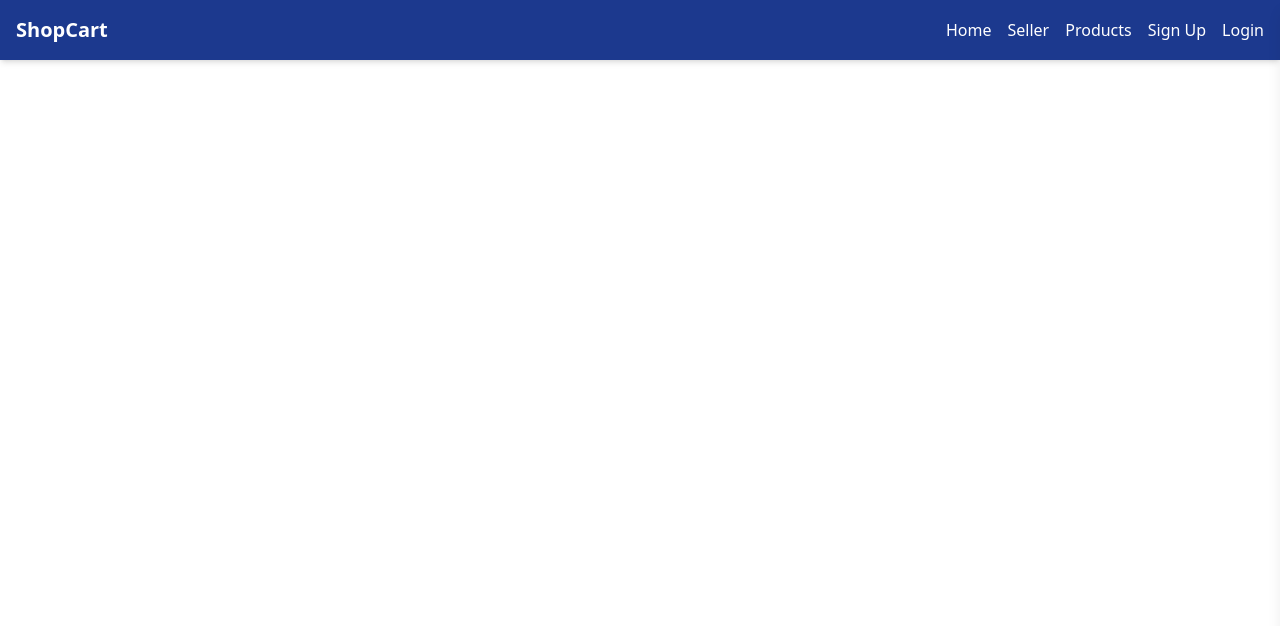
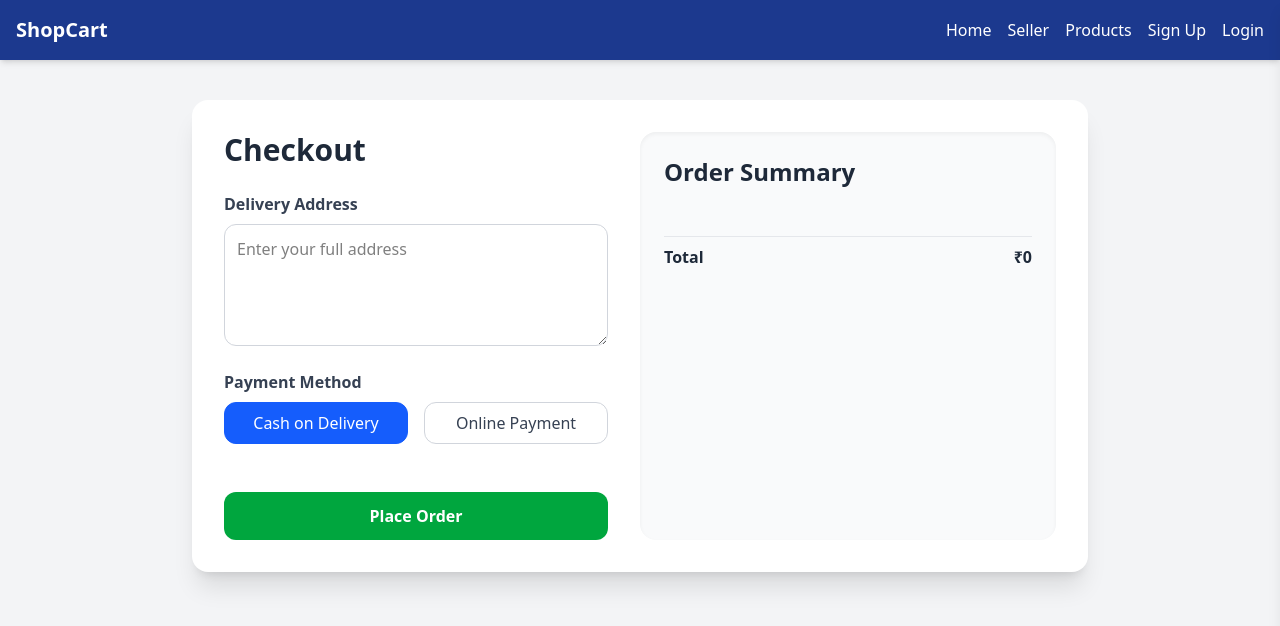
Before and after one commit to dibesh7381/frontend-shop-cart, a React (Vite) app: page /checkout in a window 1280 px wide. Shown: the top 626 px of the page. Built offline with nearby package versions, Linux system fonts and the light colour scheme.

Commit message:
components are updated

```diff
--- a/src/App.jsx
+++ b/src/App.jsx
@@ -1,46 +1,4 @@
-// import React from "react";
-// import { useState } from "react";
-// import { Routes, Route } from "react-router-dom";
-// import Navbar from "./components/Navbar.jsx";
-// import Signup from "./components/Signup.jsx";
-// import Login from "./components/Login.jsx";
-// import Profile from "./components/Profile.jsx";
-// import ProductDashboard from "./components/ProductDashboard.jsx";
-// import Home from "./components/Home.jsx";
-// import ProductListing from "./components/ProductListing.jsx";
-// import SellerRoute from "./components/SellerRoute.jsx";
 
-// const App = () => {
-//   const [user, setUser] = useState(null);
-//   return (
-//     <div>
-//       <Navbar user={user} setUser={setUser} />
-//       <Routes>
-//         <Route path="/" element={<Home user={user} setUser={setUser} />} />
-//         <Route path="/signup" element={<Signup />} />
-//         <Route
-//           path="/login"
-//           element={<Login user={user} setUser={setUser} />}
-//         />
-//         <Route
-//           path="/profile"
-//           element={<Profile user={user} setUser={setUser} />}
-//         />
-//         <Route
-//           path="/seller"
-//           element={
-//             <SellerRoute user={user}>
-//               <ProductDashboard />
-//             </SellerRoute>
-//           }
-//         />
-//         <Route path="/products" element={<ProductListing user={user} />} />
-//       </Routes>
-//     </div>
-//   );
-// };
-
-// export default App;
 
 
 import React, { useState } from "react";
@@ -52,7 +10,8 @@ import Profile from "./components/Profile.jsx";
 import ProductDashboard from "./components/ProductDashboard.jsx";
 import Home from "./components/Home.jsx";
 import ProductListing from "./components/ProductListing.jsx";
-import CartPage from "./components/CartPage.jsx"; // ✅ Add this import
+import CartPage from "./components/CartPage.jsx";
+import CheckoutPage from "./components/CheckoutPage.jsx";
 import withAuth from "./components/WithAuth.jsx";
 
 const App = () => {
@@ -79,6 +38,7 @@ const App = () => {
         {/* Products & Cart */}
         <Route path="/products" element={<ProtectedProducts user={user} />} />
         <Route path="/cart" element={<ProtectedCart user={user} />} />
+        <Route path="/checkout" element={<CheckoutPage />} />
       </Routes>
     </div>
   );
--- a/src/components/CartPage.jsx
+++ b/src/components/CartPage.jsx
@@ -1,5 +1,7 @@
 import React from "react";
 import { useSelector, useDispatch } from "react-redux";
+import { useNavigate } from "react-router-dom";
+
 import {
   removeFromCart,
   decreaseQuantity,
@@ -10,6 +12,7 @@ import {
 export default function CartPage() {
   const cartItems = useSelector((state) => state.cart.items);
   const dispatch = useDispatch();
+  const navigate = useNavigate();
   const token = localStorage.getItem("token");
 
   const totalPrice = cartItems.reduce(
@@ -56,17 +59,20 @@ export default function CartPage() {
           { method: "POST", headers: { Authorization: `Bearer ${token}` } }
         );
       }
-      dispatch(removeFromCart(item._id));
+      dispatch(removeFromCart(item._id)); // Remove single item
     } catch (err) {
       console.error(err);
       alert("Something went wrong!");
     }
   };
 
+  const handleRemoveAll = () => {
+    dispatch(clearCart()); // Remove all items
+  };
+
   const handleBuyAll = () => {
     if (!cartItems.length) return;
-    alert(`Purchased all items for ₹${totalPrice}`);
-    dispatch(clearCart());
+    navigate("/checkout"); // Navigate to checkout
   };
 
   if (!cartItems.length)
@@ -102,7 +108,6 @@ export default function CartPage() {
                 <h3 className="font-semibold text-lg">{item.name}</h3>
                 <p className="text-gray-700 font-semibold">₹{item.price}</p>
 
-
                 {/* Quantity buttons */}
                 <div className="flex items-center gap-2 mt-2">
                   <button
@@ -137,13 +142,7 @@ export default function CartPage() {
                   Remove
                 </button>
                 <button
-                  onClick={() =>
-                    alert(
-                      `Purchased ${item.name} for ₹${
-                        item.price * item.cartQuantity
-                      }`
-                    )
-                  }
+                  onClick={() => navigate("/checkout")}
                   className="px-4 py-2 bg-blue-500 text-white rounded-lg hover:bg-blue-600 transition flex-1 md:flex-none"
                 >
                   Buy Now
@@ -154,15 +153,23 @@ export default function CartPage() {
         ))}
       </div>
 
-      {/* Total & Buy All */}
-      <div className="mt-6 flex flex-col items-center">
+      {/* Total, Buy All & Remove All */}
+      <div className="mt-6 flex flex-col items-center gap-3">
         <h3 className="text-xl font-bold">Total: ₹{totalPrice}</h3>
-        <button
-          onClick={handleBuyAll}
-          className="mt-4 px-6 py-2 bg-green-600 text-white rounded-xl hover:bg-green-700 transition"
-        >
-          Buy All
-        </button>
+        <div className="flex gap-3 flex-wrap">
+          <button
+            onClick={handleBuyAll}
+            className="px-6 py-2 bg-green-600 text-white rounded-xl hover:bg-green-700 transition"
+          >
+            Buy All
+          </button>
+          <button
+            onClick={handleRemoveAll}
+            className="px-6 py-2 bg-red-600 text-white rounded-xl hover:bg-red-700 transition"
+          >
+            Remove All
+          </button>
+        </div>
       </div>
     </div>
   );
--- /dev/null
+++ b/src/components/CheckoutPage.jsx
@@ -0,0 +1,102 @@
+import { useState } from "react";
+import { useSelector } from "react-redux";
+
+export default function CheckoutPage() {
+  const cartItems = useSelector((state) => state.cart.items);
+  const totalPrice = cartItems.reduce(
+    (acc, item) => acc + item.price * item.cartQuantity,
+    0
+  );
+
+  const [address, setAddress] = useState("");
+  const [paymentMethod, setPaymentMethod] = useState("cod");
+
+  const handlePlaceOrder = () => {
+    if (!address) return alert("Please enter your address!");
+    alert(
+      `Order placed!\nAddress: ${address}\nPayment: ${
+        paymentMethod === "cod" ? "Cash on Delivery" : "Online Payment"
+      }\nTotal: ₹${totalPrice}`
+    );
+  };
+
+  return (
+    <div className="min-h-screen bg-gray-100 flex justify-center items-start py-10 px-4">
+      <div className="w-full max-w-4xl bg-white rounded-2xl shadow-xl p-8 flex flex-col md:flex-row gap-8">
+
+        {/* Left: Customer Info */}
+        <div className="flex-1 flex flex-col gap-6">
+          <h2 className="text-3xl font-bold text-gray-800">Checkout</h2>
+
+          {/* Delivery Address */}
+          <div className="flex flex-col gap-2">
+            <label className="text-gray-700 font-semibold">Delivery Address</label>
+            <textarea
+              value={address}
+              onChange={(e) => setAddress(e.target.value)}
+              placeholder="Enter your full address"
+              className="w-full border border-gray-300 rounded-xl p-3 focus:ring-2 focus:ring-blue-500 focus:outline-none"
+              rows={4}
+            />
+          </div>
+
+          {/* Payment Method */}
+          <div className="flex flex-col gap-2">
+            <label className="text-gray-700 font-semibold">Payment Method</label>
+            <div className="flex gap-4">
+              <button
+                onClick={() => setPaymentMethod("cod")}
+                className={`flex-1 py-2 rounded-xl border transition ${
+                  paymentMethod === "cod"
+                    ? "bg-blue-600 text-white border-blue-600"
+                    : "bg-white text-gray-700 border-gray-300 hover:bg-gray-50"
+                }`}
+              >
+                Cash on Delivery
+              </button>
+              <button
+                onClick={() => setPaymentMethod("online")}
+                className={`flex-1 py-2 rounded-xl border transition ${
+                  paymentMethod === "online"
+                    ? "bg-blue-600 text-white border-blue-600"
+                    : "bg-white text-gray-700 border-gray-300 hover:bg-gray-50"
+                }`}
+              >
+                Online Payment
+              </button>
+            </div>
+          </div>
+
+          {/* Place Order */}
+          <button
+            onClick={handlePlaceOrder}
+            className="mt-6 w-full py-3 bg-green-600 text-white font-semibold rounded-xl hover:bg-green-700 transition"
+          >
+            Place Order
+          </button>
+        </div>
+
+        {/* Right: Order Summary */}
+        <div className="w-full md:w-1/2 bg-gray-50 rounded-2xl p-6 flex flex-col gap-4 shadow-inner">
+          <h3 className="text-2xl font-semibold text-gray-800 mb-4">Order Summary</h3>
+
+          {cartItems.map((item) => (
+            <div key={item._id} className="flex justify-between items-center border-b border-gray-200 pb-2">
+              <div>
+                <p className="font-medium text-gray-700">{item.name}</p>
+                <p className="text-sm text-gray-500">Qty: {item.cartQuantity}</p>
+              </div>
+              <p className="font-semibold text-gray-800">₹{item.price * item.cartQuantity}</p>
+            </div>
+          ))}
+
+          <div className="flex justify-between items-center mt-4 pt-2 border-t border-gray-200 font-semibold text-gray-800">
+            <span>Total</span>
+            <span>₹{totalPrice}</span>
+          </div>
+        </div>
+
+      </div>
+    </div>
+  );
+}
```
